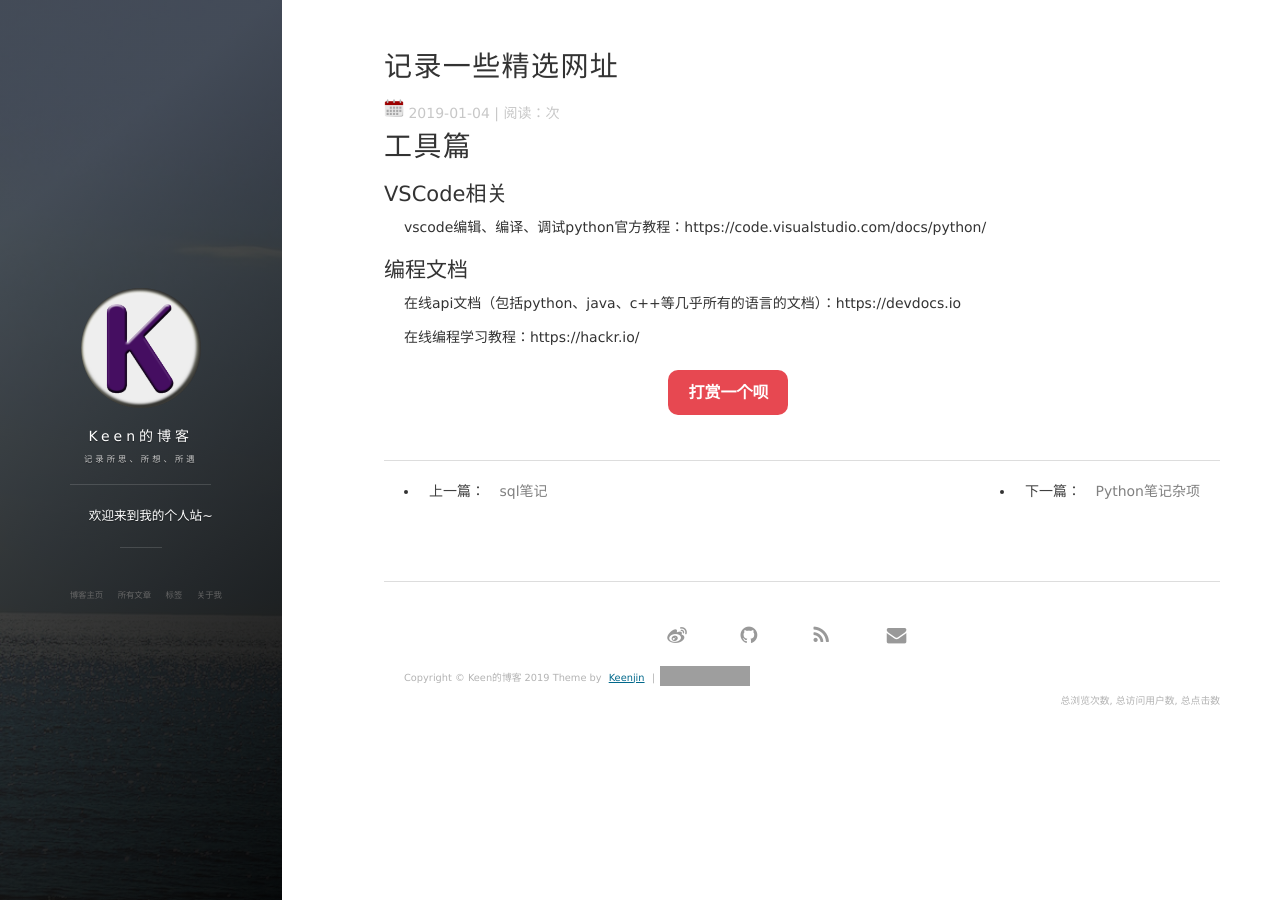
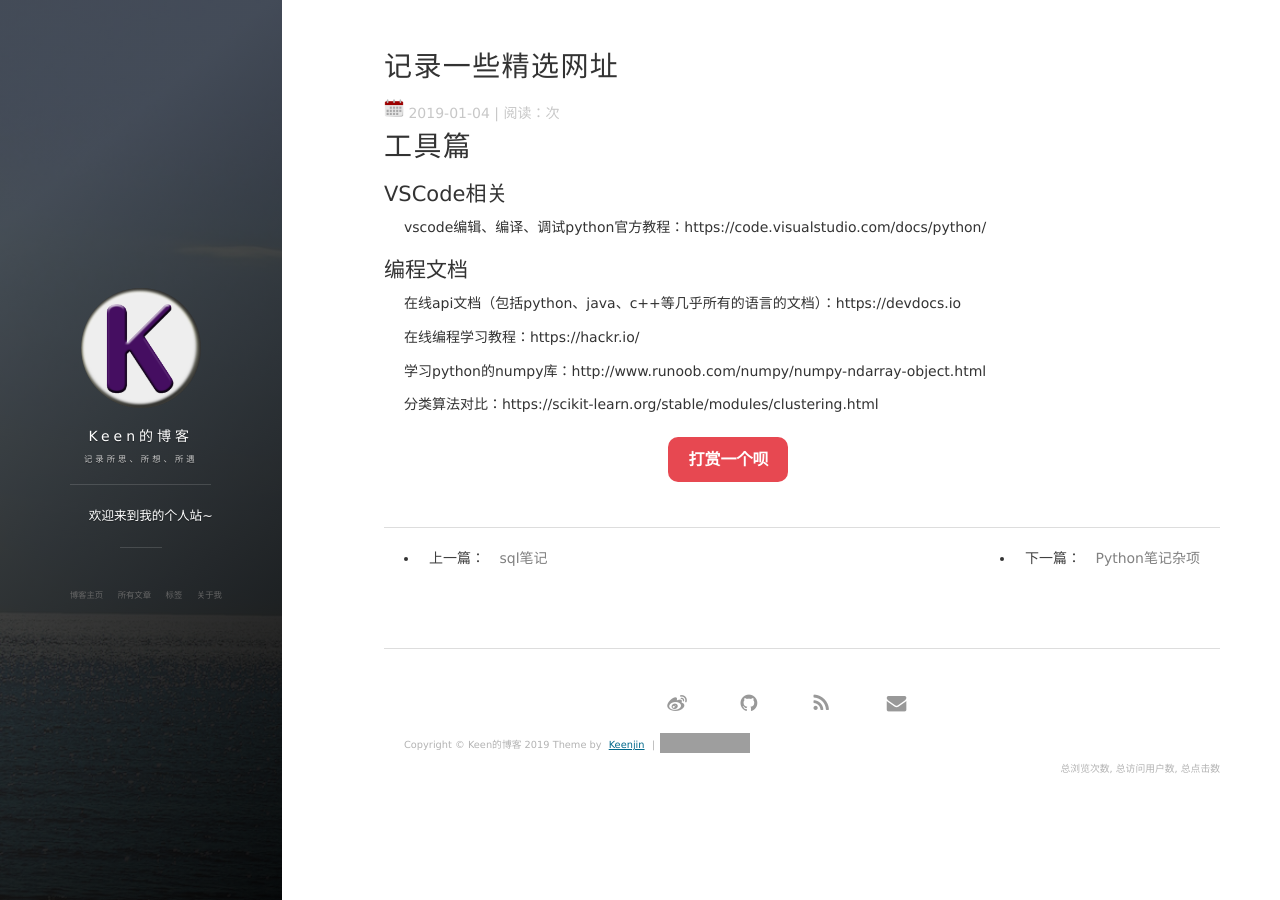
Before and after one commit to Keenjin/Keenjin.github.io, a Jekyll site: the page built from _posts/2019-01-04-website_record.md, in a window 1280 px wide. Built offline with Jekyll 4.4.1, drawn with Linux system fonts in a browser that asks for light colours; nearby versions of some CDN libraries; comment, search, counter and statistics services are not loaded; grey boxes are pictures that could not be loaded.

Commit message:
记录python的一些编程文档

```diff
--- a/_posts/2019-01-04-website_record.md
+++ b/_posts/2019-01-04-website_record.md
@@ -16,3 +16,7 @@ vscode编辑、编译、调试python官方教程：https://code.visualstudio.com
 在线api文档（包括python、java、c++等几乎所有的语言的文档）：https://devdocs.io
 
 在线编程学习教程：https://hackr.io/
+
+学习python的numpy库：http://www.runoob.com/numpy/numpy-ndarray-object.html
+
+分类算法对比：https://scikit-learn.org/stable/modules/clustering.html
```
Also changed, not shown: _posts/2019-01-05-python_note.md (+0 -9 lines).
